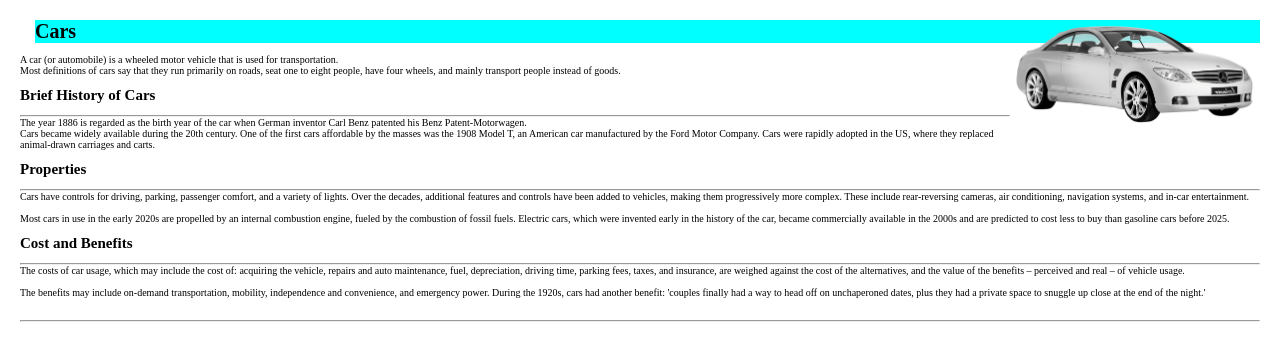
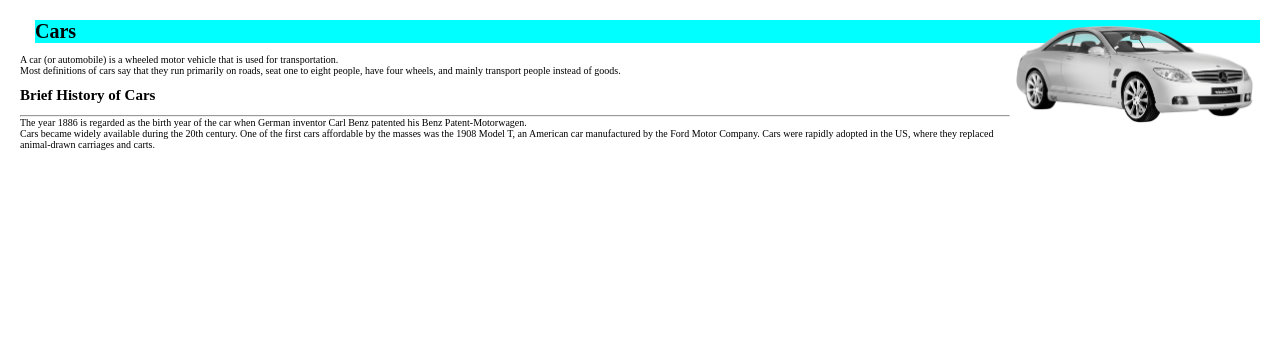
Before and after one commit to lordson-silver/technical-page, a React (Create React App) app: page / in a window 1280 px wide. Shown: the top 360 px of the page. Built offline with nearby package versions, Linux system fonts and the light colour scheme.

Commit message:
Add: data

```diff
--- a/src/App.js
+++ b/src/App.js
@@ -1,41 +1,63 @@
-import './App.css';
-import H2 from './components/H2/H2';
-import Header from './components/Header/Header';
-import Logo from './components/Logo/Logo';
+import "./App.css";
+import H2 from "./components/H2/H2";
+import Header from "./components/Header/Header";
+import Logo from "./components/Logo/Logo";
+import data from "./data/data";
 //import React, {useState} from 'react';
-import Paragraph from './components/Paragraph/Paragraph';
-
+import Paragraph from "./components/Paragraph/Paragraph";
 
 function App() {
-
-let escText = "The benefits may include on-demand transportation, mobility, independence and convenience, and emergency power. During the 1920s, cars had another benefit: 'couples finally had a way to head off on unchaperoned dates, plus they had a private space to snuggle up close at the end of the night.'";
-
   return (
     <div className="App">
-      <Logo/>
-      <Header/><br/>
+      <Logo />
+      <Header />
+      <br />
       <Paragraph someText="A car (or automobile) is a wheeled motor vehicle that is used for transportation." />
-      <Paragraph someText="Most definitions of cars say that they run primarily on roads, seat one to eight people, have four wheels,
-       and mainly transport people instead of goods."/><br/>
-      <H2 someText="Brief History of Cars"/><br/><hr/>
-      <Paragraph someText="The year 1886 is regarded as the birth year of the car when German inventor Carl Benz patented his Benz Patent-Motorwagen."/>
-      <Paragraph someText="Cars became widely available during the 20th century. One of the first cars affordable by the masses was the 1908 Model T,
-       an American car manufactured by the Ford Motor Company. Cars were rapidly adopted in the US, where they replaced animal-drawn carriages and carts."/><br/>
-      <H2 someText="Properties"/><br/><hr/>
-      <Paragraph someText="Cars have controls for driving, parking, passenger comfort, and a variety of lights. Over the decades,
+      <Paragraph
+        someText="Most definitions of cars say that they run primarily on roads, seat one to eight people, have four wheels,
+       and mainly transport people instead of goods."
+      />
+      <br />
+      <H2 someText="Brief History of Cars" />
+      <br />
+      <hr />
+      <Paragraph someText="The year 1886 is regarded as the birth year of the car when German inventor Carl Benz patented his Benz Patent-Motorwagen." />
+      <Paragraph
+        someText="Cars became widely available during the 20th century. One of the first cars affordable by the masses was the 1908 Model T,
+       an American car manufactured by the Ford Motor Company. Cars were rapidly adopted in the US, where they replaced animal-drawn carriages and carts."
+      />
+      <br />
+      {/* <H2 someText="Properties" /> */}
+      {/* <br />
+      <hr />
+      <Paragraph
+        someText="Cars have controls for driving, parking, passenger comfort, and a variety of lights. Over the decades,
       additional features and controls have been added to vehicles, making them progressively more complex.
-      These include rear-reversing cameras, air conditioning, navigation systems, and in-car entertainment."/><br/>
-      <Paragraph someText="Most cars in use in the early 2020s are propelled by an internal combustion engine, fueled by the
+      These include rear-reversing cameras, air conditioning, navigation systems, and in-car entertainment."
+      /> */}
+      {/* <br />
+      <Paragraph
+        someText="Most cars in use in the early 2020s are propelled by an internal combustion engine, fueled by the
       combustion of fossil fuels. Electric cars, which were invented early in the history of the car, became
-      commercially available in the 2000s and are predicted to cost less to buy than gasoline cars before 2025."/><br/>
-      <H2 someText="Cost and Benefits"/><br/><hr/>
-      <Paragraph someText="The costs of car usage, which may include the cost of: acquiring the vehicle, repairs and auto
+      commercially available in the 2000s and are predicted to cost less to buy than gasoline cars before 2025."
+      />
+      <br /> */}
+      {/* <H2 someText="Cost and Benefits" />
+      <br />
+      <hr />
+      <Paragraph
+        someText="The costs of car usage, which may include the cost of: acquiring the vehicle, repairs and auto
       maintenance, fuel, depreciation, driving time, parking fees, taxes, and insurance, are weighed against
-      the cost of the alternatives, and the value of the benefits – perceived and real – of vehicle usage."/><br/>
-      <Paragraph someText={escText}/><br/>
-      <H2 someText=""/><br/><hr/>
-      <Paragraph someText=""/><br/>
-
+      the cost of the alternatives, and the value of the benefits – perceived and real – of vehicle usage."
+      /> */}
+      {/* <br />
+      <Paragraph  />
+      <br />
+      <H2 someText="" />
+      <br />
+      <hr />
+      <Paragraph someText="" />
+      <br /> */}
     </div>
   );
 }
```
